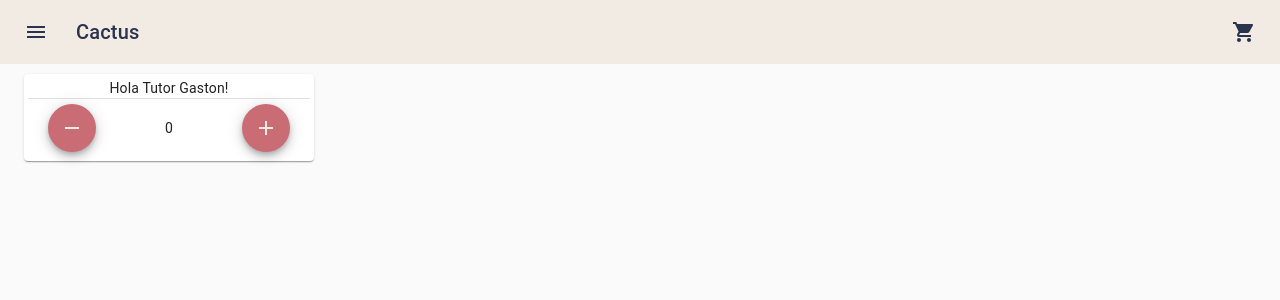
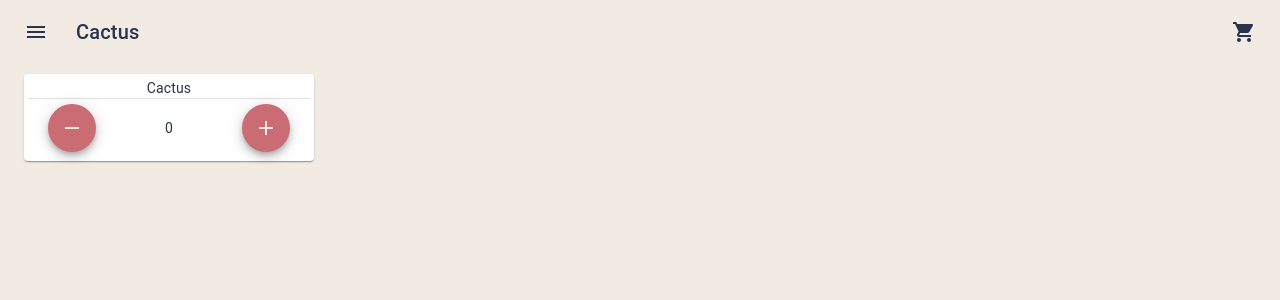
Before and after one commit to carlosandresalzate/cactus, a React (Create React App) app: page / in a window 1280 px wide. Shown: the top 300 px of the page. Built offline with nearby package versions, Linux system fonts and the light colour scheme.

Commit message:
remuevo componentes de materialUI; agrego {createMuiTheme, themeProvider} de @material-ui/core/styles; declaro mytheme y agrego mi paleta; agrego tag ThemeProvider;

```diff
--- a/src/App.js
+++ b/src/App.js
@@ -1,17 +1,39 @@
 import CssBaseline from '@material-ui/core/CssBaseline';
-import { Fragment } from 'react';
+import { createMuiTheme, ThemeProvider } from '@material-ui/core/styles';
 import MyNavbar from './components/MyNavbar';
 import ItemListContainer from './components/ItemListContainer';
 
+const mytheme = createMuiTheme({
+  palette: {
+    common: {
+      black: '#2A324E',
+      white: '#f2ebe3',
+    },
+    primary: {
+      main: '#f2ebe3',
+    },
+    secondary: {
+      main: '#CA6C73',
+    },
+    text: {
+      primary: '#2A324E',
+      secondary: '#f2ebe3',
+    },
+    background: {
+      default: '#f2ebe3',
+    },
+  },
+});
+
 function App() {
   return (
-    <Fragment>
+    <ThemeProvider theme={mytheme}>
       <CssBaseline />
       <div className='App'>
         <MyNavbar />
-        <ItemListContainer greeting='Hola Tutor Gaston!' />
+        <ItemListContainer greeting='Cactus' />
       </div>
-    </Fragment>
+    </ThemeProvider>
   );
 }
 
```
